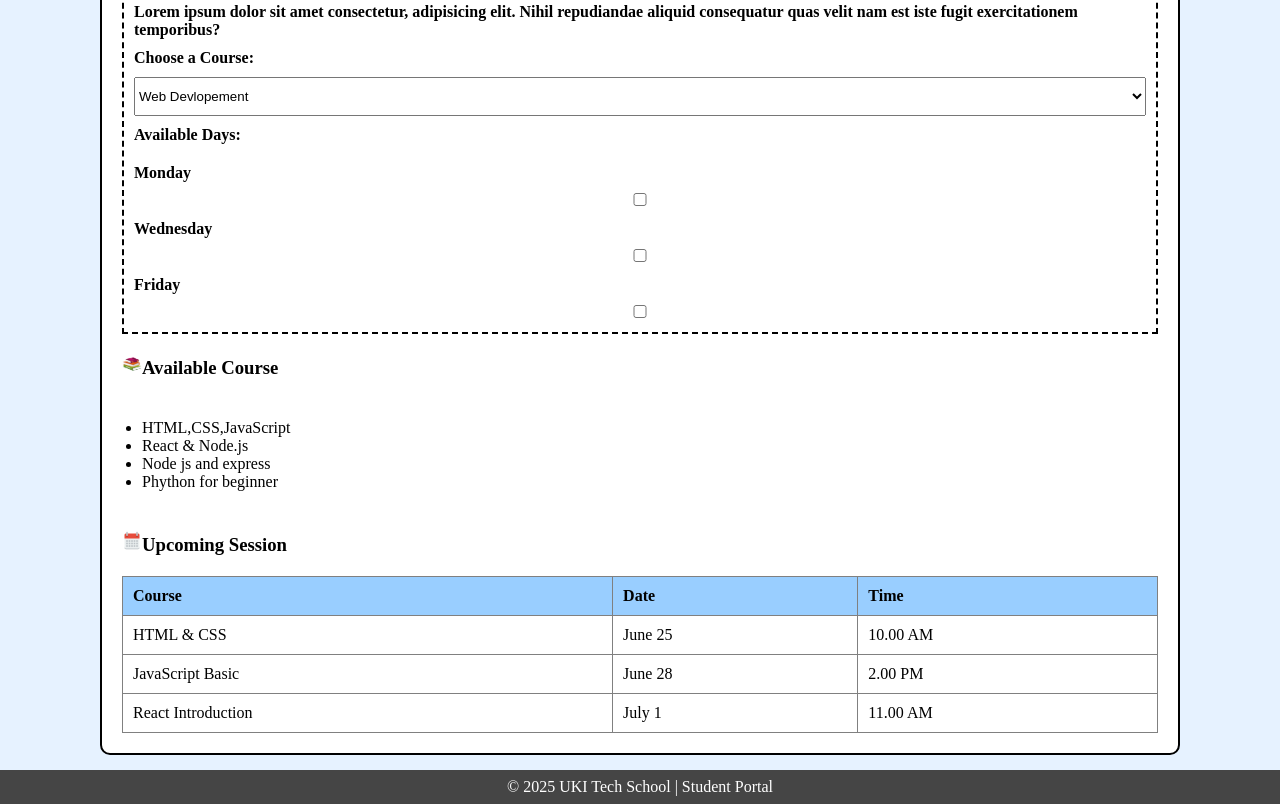
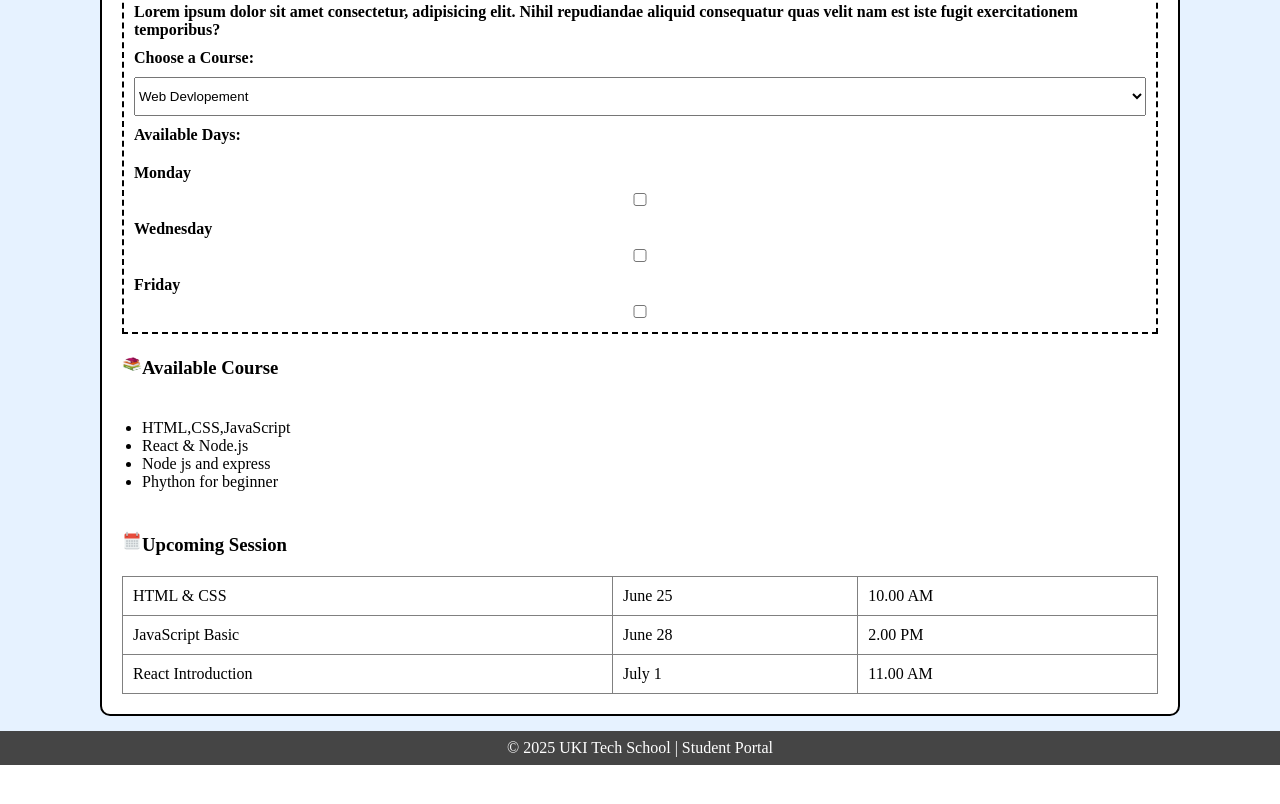
Before and after one commit to Dasinthanofficial/Css-Assignment, a plain HTML site: page pages/index.html in a window 1280 px wide. Shown: the part 418-1222 px from the top of the page. After the commit the page ends 1183 px from the top, so only its background shows below. Drawn offline with Linux system fonts and the light colour scheme; a web font is replaced by a local one.

```diff
--- a/pages/index.html
+++ b/pages/index.html
@@ -82,11 +82,7 @@
             <!-- Upcomming session table -->
             <h3> <img src="../assets/Pasted image (2).png" alt="calender" style="height: 20px; width: 20px;">Upcoming Session</h3>
             <table border="">
-                <tr class="table_heading">
-                    <th>Course</th>
-                    <th>Date</th>
-                    <th>Time</th>
-                </tr>
+
                 <tr>
                     <td>HTML & CSS</td>
                     <td>June 25</td>
```
Also changed, not shown: pages/about.html (+1 -0 lines).
